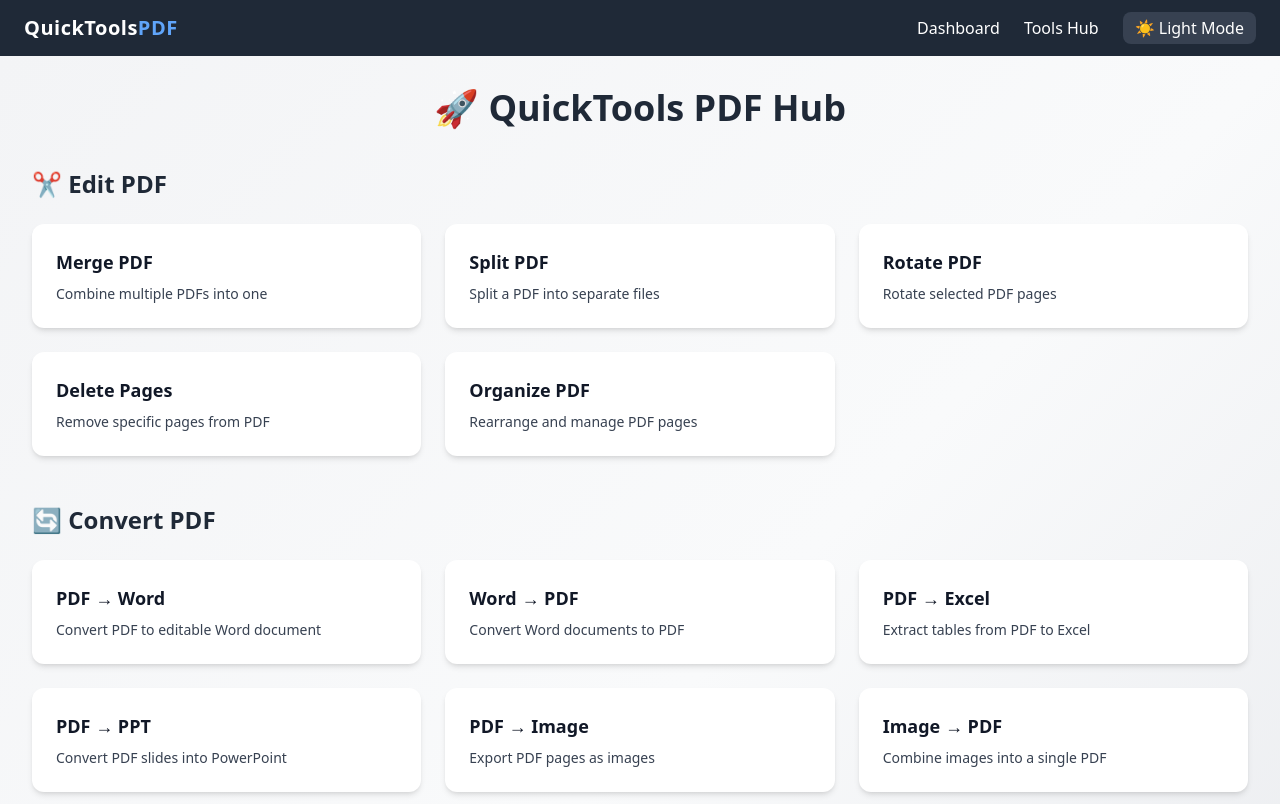
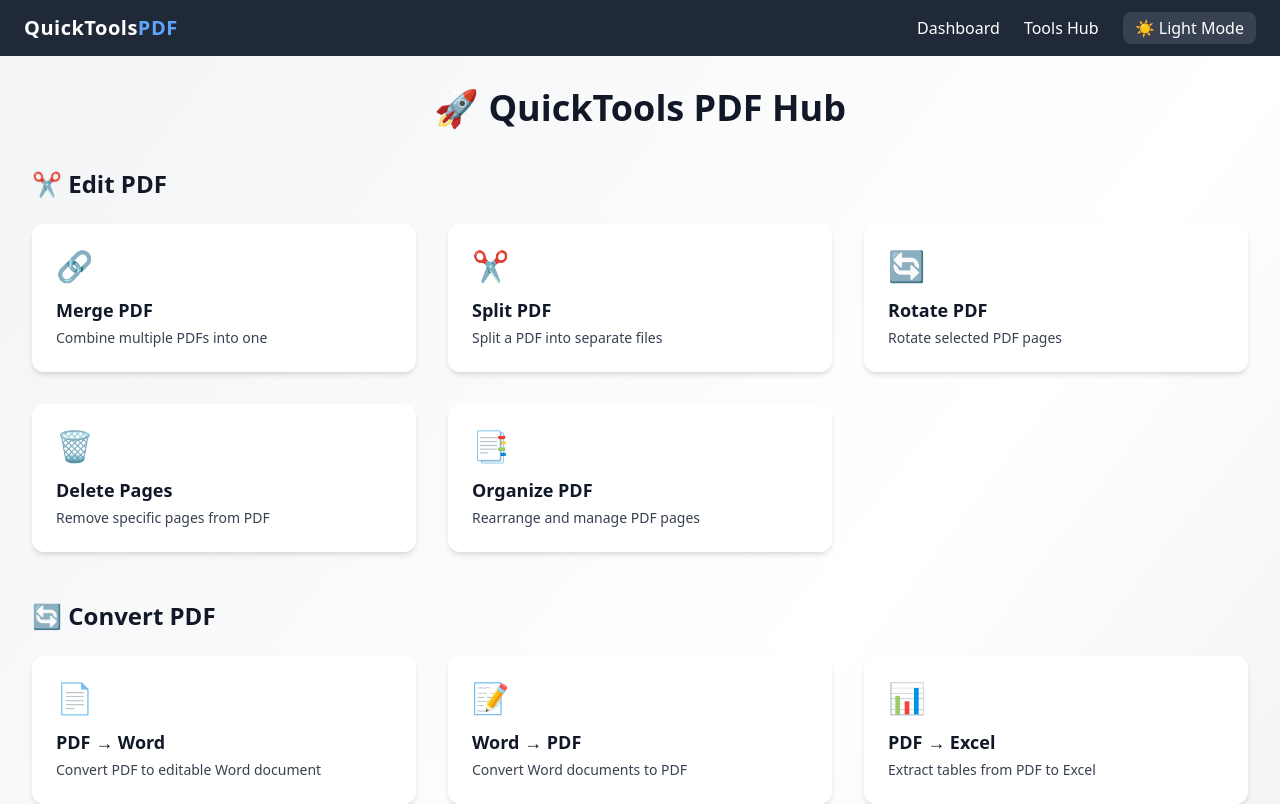
Before and after one commit to atanhafiz/quicktools-pdf, a React (Vite) app: page /tools in a window 1280 px wide. Shown: the top 804 px of the page. Built offline with nearby package versions, Linux system fonts and the light colour scheme.

Commit message:
Semua kategori (Edit, Convert, Secure, Smart AI) → seragam dengan emoji icon, hover effect 3D, gradient background.

```diff
--- a/src/ToolsHub.jsx
+++ b/src/ToolsHub.jsx
@@ -6,63 +6,64 @@ export default function ToolsHub() {
     {
       title: "✂️ Edit PDF",
       tools: [
-        { name: "Merge PDF", path: "/merge", desc: "Combine multiple PDFs into one" },
-        { name: "Split PDF", path: "/split", desc: "Split a PDF into separate files" },
-        { name: "Rotate PDF", path: "/rotate", desc: "Rotate selected PDF pages" },
-        { name: "Delete Pages", path: "/delete", desc: "Remove specific pages from PDF" },
-        { name: "Organize PDF", path: "/organize", desc: "Rearrange and manage PDF pages" },
+        { icon: "🔗", name: "Merge PDF", path: "/merge", desc: "Combine multiple PDFs into one" },
+        { icon: "✂️", name: "Split PDF", path: "/split", desc: "Split a PDF into separate files" },
+        { icon: "🔄", name: "Rotate PDF", path: "/rotate", desc: "Rotate selected PDF pages" },
+        { icon: "🗑️", name: "Delete Pages", path: "/delete", desc: "Remove specific pages from PDF" },
+        { icon: "📑", name: "Organize PDF", path: "/organize", desc: "Rearrange and manage PDF pages" },
       ],
     },
     {
       title: "🔄 Convert PDF",
       tools: [
-        { name: "PDF → Word", path: "/pdf-to-word", desc: "Convert PDF to editable Word document" },
-        { name: "Word → PDF", path: "/word-to-pdf", desc: "Convert Word documents to PDF" },
-        { name: "PDF → Excel", path: "/pdf-to-excel", desc: "Extract tables from PDF to Excel" },
-        { name: "PDF → PPT", path: "/pdf-to-ppt", desc: "Convert PDF slides into PowerPoint" },
-        { name: "PDF → Image", path: "/pdf-to-image", desc: "Export PDF pages as images" },
-        { name: "Image → PDF", path: "/image-to-pdf", desc: "Combine images into a single PDF" },
+        { icon: "📄", name: "PDF → Word", path: "/pdf-to-word", desc: "Convert PDF to editable Word document" },
+        { icon: "📝", name: "Word → PDF", path: "/word-to-pdf", desc: "Convert Word documents to PDF" },
+        { icon: "📊", name: "PDF → Excel", path: "/pdf-to-excel", desc: "Extract tables from PDF to Excel" },
+        { icon: "📑", name: "PDF → PPT", path: "/pdf-to-ppt", desc: "Convert PDF slides into PowerPoint" },
+        { icon: "🖼️", name: "PDF → Image", path: "/pdf-to-image", desc: "Export PDF pages as images" },
+        { icon: "📷", name: "Image → PDF", path: "/image-to-pdf", desc: "Combine images into a single PDF" },
       ],
     },
     {
       title: "🔐 Secure PDF",
       tools: [
-        { name: "Protect PDF", path: "/protect", desc: "Add password protection to PDF" },
-        { name: "Unlock PDF", path: "/unlock", desc: "Remove password protection" },
-        { name: "Sign PDF", path: "/sign", desc: "Add digital signature to your PDF" },
-        { name: "Watermark PDF", path: "/watermark", desc: "Insert watermark into PDF pages" },
-        { name: "eSign Flow", path: "/esign", desc: "Full e-signature workflow" },
+        { icon: "🔒", name: "Protect PDF", path: "/protect", desc: "Add password protection to PDF" },
+        { icon: "🔓", name: "Unlock PDF", path: "/unlock", desc: "Remove password protection" },
+        { icon: "✍️", name: "Sign PDF", path: "/sign", desc: "Add digital signatures to your PDF" },
+        { icon: "💧", name: "Watermark PDF", path: "/watermark", desc: "Insert watermark into PDF pages" },
+        { icon: "🖊️", name: "eSign Flow", path: "/esign", desc: "Full e-signature workflow" },
       ],
     },
     {
       title: "🤖 Smart AI",
       tools: [
-        { name: "OCR PDF", path: "/ocr", desc: "Recognize text from scanned PDFs" },
-        { name: "AI Summary", path: "/ai-summary", desc: "Generate automatic summaries" },
-        { name: "Form Filler", path: "/form-filler", desc: "Fill in PDF forms with AI" },
+        { icon: "👁️", name: "OCR PDF", path: "/ocr", desc: "Recognize text from scanned PDFs" },
+        { icon: "🤖", name: "AI Summary", path: "/ai-summary", desc: "Generate automatic summaries" },
+        { icon: "📝", name: "Form Filler", path: "/form-filler", desc: "Fill in PDF forms with AI" },
       ],
     },
   ];
 
   return (
-    <div className="min-h-screen bg-gradient-to-br from-gray-100 via-gray-50 to-gray-200 dark:from-gray-950 dark:via-gray-900 dark:to-gray-950 p-8">
-      <h1 className="text-4xl font-extrabold mb-10 text-center text-gray-800 dark:text-gray-100">
+    <div className="min-h-screen bg-gradient-to-br from-gray-100 via-white to-gray-200 dark:from-gray-950 dark:via-gray-900 dark:to-gray-950 p-8">
+      <h1 className="text-4xl font-extrabold mb-10 text-center text-gray-900 dark:text-gray-100">
         🚀 QuickTools PDF Hub
       </h1>
 
       {categories.map((cat, i) => (
         <div key={i} className="mb-12">
-          <h2 className="text-2xl font-semibold mb-6 text-gray-800 dark:text-gray-100">
+          <h2 className="text-2xl font-semibold mb-6 text-gray-900 dark:text-gray-100">
             {cat.title}
           </h2>
-          <div className="grid grid-cols-1 sm:grid-cols-2 lg:grid-cols-3 gap-6">
+          <div className="grid grid-cols-1 sm:grid-cols-2 lg:grid-cols-3 gap-8">
             {cat.tools.map((tool, j) => (
               <Link
                 key={j}
                 to={tool.path}
-                className="block bg-white dark:bg-gray-800 rounded-xl shadow-md hover:shadow-xl transform hover:-translate-y-1 transition-all duration-300 p-6"
+                className="block bg-white dark:bg-gray-800 rounded-xl shadow-md hover:shadow-2xl transform hover:-translate-y-1 transition-all duration-300 p-6"
               >
-                <h3 className="text-lg font-semibold mb-2 text-gray-900 dark:text-gray-100">
+                <div className="text-3xl mb-3">{tool.icon}</div>
+                <h3 className="text-lg font-semibold mb-1 text-gray-900 dark:text-gray-100">
                   {tool.name}
                 </h3>
                 <p className="text-gray-700 dark:text-gray-300 text-sm">{tool.desc}</p>
--- a/src/pages/DashboardConvert.jsx
+++ b/src/pages/DashboardConvert.jsx
@@ -3,26 +3,27 @@ import { Link } from "react-router-dom";
 
 export default function DashboardConvert() {
   const tools = [
-    { name: "PDF → Word", path: "/pdf-to-word", desc: "Convert PDF to Word document", icon: "📄" },
-    { name: "Word → PDF", path: "/word-to-pdf", desc: "Convert Word documents to PDF", icon: "📝" },
-    { name: "PDF → Excel", path: "/pdf-to-excel", desc: "Extract tables to Excel", icon: "📊" },
-    { name: "PDF → PPT", path: "/pdf-to-ppt", desc: "Convert PDF slides to PowerPoint", icon: "📑" },
-    { name: "PDF → Image", path: "/pdf-to-image", desc: "Export PDF pages as images", icon: "🖼️" },
-    { name: "Image → PDF", path: "/image-to-pdf", desc: "Combine images into one PDF", icon: "📷" },
+    { icon: "📄", name: "PDF → Word", path: "/pdf-to-word", desc: "Convert PDF to Word document" },
+    { icon: "📝", name: "Word → PDF", path: "/word-to-pdf", desc: "Convert Word documents to PDF" },
+    { icon: "📊", name: "PDF → Excel", path: "/pdf-to-excel", desc: "Extract tables to Excel" },
+    { icon: "📑", name: "PDF → PPT", path: "/pdf-to-ppt", desc: "Convert PDF slides to PowerPoint" },
+    { icon: "🖼️", name: "PDF → Image", path: "/pdf-to-image", desc: "Export PDF pages as images" },
+    { icon: "📷", name: "Image → PDF", path: "/image-to-pdf", desc: "Combine images into one PDF" },
   ];
 
   return (
-    <div className="min-h-screen bg-gradient-to-br from-gray-100 via-gray-50 to-gray-200 dark:from-gray-950 dark:via-gray-900 dark:to-gray-950 p-8">
-      <h1 className="text-3xl font-bold mb-8 text-gray-800 dark:text-gray-100">🔄 Convert PDF Tools</h1>
-      <div className="grid grid-cols-1 sm:grid-cols-2 lg:grid-cols-3 gap-6">
+    <div className="min-h-screen bg-gradient-to-br from-gray-100 via-white to-gray-200 dark:from-gray-950 dark:via-gray-900 dark:to-gray-950 p-8">
+      <h1 className="text-3xl font-bold mb-8 text-gray-900 dark:text-gray-100">🔄 Convert PDF Tools</h1>
+      <div className="grid grid-cols-1 sm:grid-cols-2 lg:grid-cols-3 gap-8">
         {tools.map((tool, i) => (
           <Link
             key={i}
             to={tool.path}
-            className="block bg-white dark:bg-gray-800 rounded-xl shadow-md hover:shadow-xl transform hover:-translate-y-1 transition-all p-6"
+            className="block bg-white dark:bg-gray-800 rounded-xl shadow-md hover:shadow-2xl transform hover:-translate-y-1 transition-all p-6"
           >
-            <h2 className="text-lg font-semibold mb-2 text-gray-900 dark:text-gray-100">
-              {tool.icon} {tool.name}
+            <div className="text-3xl mb-3">{tool.icon}</div>
+            <h2 className="text-lg font-semibold mb-1 text-gray-900 dark:text-gray-100">
+              {tool.name}
             </h2>
             <p className="text-gray-700 dark:text-gray-300 text-sm">{tool.desc}</p>
           </Link>
--- a/src/pages/DashboardEdit.jsx
+++ b/src/pages/DashboardEdit.jsx
@@ -3,25 +3,26 @@ import { Link } from "react-router-dom";
 
 export default function DashboardEdit() {
   const tools = [
-    { name: "Merge PDF", path: "/merge", desc: "Combine multiple PDFs into one file", icon: "🔗" },
-    { name: "Split PDF", path: "/split", desc: "Split PDF into smaller files", icon: "✂️" },
-    { name: "Rotate PDF", path: "/rotate", desc: "Rotate selected pages", icon: "🔄" },
-    { name: "Delete Pages", path: "/delete", desc: "Remove unwanted pages", icon: "🗑️" },
-    { name: "Organize PDF", path: "/organize", desc: "Rearrange and manage PDF pages", icon: "📑" },
+    { icon: "🔗", name: "Merge PDF", path: "/merge", desc: "Combine multiple PDFs into one file" },
+    { icon: "✂️", name: "Split PDF", path: "/split", desc: "Split PDF into smaller files" },
+    { icon: "🔄", name: "Rotate PDF", path: "/rotate", desc: "Rotate selected pages" },
+    { icon: "🗑️", name: "Delete Pages", path: "/delete", desc: "Remove unwanted pages" },
+    { icon: "📑", name: "Organize PDF", path: "/organize", desc: "Rearrange and manage PDF pages" },
   ];
 
   return (
-    <div className="min-h-screen bg-gradient-to-br from-gray-100 via-gray-50 to-gray-200 dark:from-gray-950 dark:via-gray-900 dark:to-gray-950 p-8">
-      <h1 className="text-3xl font-bold mb-8 text-gray-800 dark:text-gray-100">✂️ Edit PDF Tools</h1>
-      <div className="grid grid-cols-1 sm:grid-cols-2 lg:grid-cols-3 gap-6">
+    <div className="min-h-screen bg-gradient-to-br from-gray-100 via-white to-gray-200 dark:from-gray-950 dark:via-gray-900 dark:to-gray-950 p-8">
+      <h1 className="text-3xl font-bold mb-8 text-gray-900 dark:text-gray-100">✂️ Edit PDF Tools</h1>
+      <div className="grid grid-cols-1 sm:grid-cols-2 lg:grid-cols-3 gap-8">
         {tools.map((tool, i) => (
           <Link
             key={i}
             to={tool.path}
-            className="block bg-white dark:bg-gray-800 rounded-xl shadow-md hover:shadow-xl transform hover:-translate-y-1 transition-all p-6"
+            className="block bg-white dark:bg-gray-800 rounded-xl shadow-md hover:shadow-2xl transform hover:-translate-y-1 transition-all p-6"
           >
-            <h2 className="text-lg font-semibold mb-2 text-gray-900 dark:text-gray-100">
-              {tool.icon} {tool.name}
+            <div className="text-3xl mb-3">{tool.icon}</div>
+            <h2 className="text-lg font-semibold mb-1 text-gray-900 dark:text-gray-100">
+              {tool.name}
             </h2>
             <p className="text-gray-700 dark:text-gray-300 text-sm">{tool.desc}</p>
           </Link>
--- a/src/pages/DashboardSecure.jsx
+++ b/src/pages/DashboardSecure.jsx
@@ -3,25 +3,26 @@ import { Link } from "react-router-dom";
 
 export default function DashboardSecure() {
   const tools = [
-    { name: "Protect PDF", path: "/protect", desc: "Add password protection", icon: "🔒" },
-    { name: "Unlock PDF", path: "/unlock", desc: "Remove password protection", icon: "🔓" },
-    { name: "Sign PDF", path: "/sign", desc: "Add digital signatures", icon: "✍️" },
-    { name: "Watermark PDF", path: "/watermark", desc: "Insert watermark", icon: "💧" },
-    { name: "eSign Flow", path: "/esign", desc: "Full e-signature workflow", icon: "🖊️" },
+    { icon: "🔒", name: "Protect PDF", path: "/protect", desc: "Add password protection to PDF" },
+    { icon: "🔓", name: "Unlock PDF", path: "/unlock", desc: "Remove password protection" },
+    { icon: "✍️", name: "Sign PDF", path: "/sign", desc: "Add digital signatures" },
+    { icon: "💧", name: "Watermark PDF", path: "/watermark", desc: "Insert watermark" },
+    { icon: "🖊️", name: "eSign Flow", path: "/esign", desc: "Full e-signature workflow" },
   ];
 
   return (
-    <div className="min-h-screen bg-gradient-to-br from-gray-100 via-gray-50 to-gray-200 dark:from-gray-950 dark:via-gray-900 dark:to-gray-950 p-8">
-      <h1 className="text-3xl font-bold mb-8 text-gray-800 dark:text-gray-100">🔐 Secure PDF Tools</h1>
-      <div className="grid grid-cols-1 sm:grid-cols-2 lg:grid-cols-3 gap-6">
+    <div className="min-h-screen bg-gradient-to-br from-gray-100 via-white to-gray-200 dark:from-gray-950 dark:via-gray-900 dark:to-gray-950 p-8">
+      <h1 className="text-3xl font-bold mb-8 text-gray-900 dark:text-gray-100">🔐 Secure PDF Tools</h1>
+      <div className="grid grid-cols-1 sm:grid-cols-2 lg:grid-cols-3 gap-8">
         {tools.map((tool, i) => (
           <Link
             key={i}
             to={tool.path}
-            className="block bg-white dark:bg-gray-800 rounded-xl shadow-md hover:shadow-xl transform hover:-translate-y-1 transition-all p-6"
+            className="block bg-white dark:bg-gray-800 rounded-xl shadow-md hover:shadow-2xl transform hover:-translate-y-1 transition-all p-6"
           >
-            <h2 className="text-lg font-semibold mb-2 text-gray-900 dark:text-gray-100">
-              {tool.icon} {tool.name}
+            <div className="text-3xl mb-3">{tool.icon}</div>
+            <h2 className="text-lg font-semibold mb-1 text-gray-900 dark:text-gray-100">
+              {tool.name}
             </h2>
             <p className="text-gray-700 dark:text-gray-300 text-sm">{tool.desc}</p>
           </Link>
--- a/src/pages/DashboardSmartAI.jsx
+++ b/src/pages/DashboardSmartAI.jsx
@@ -3,23 +3,24 @@ import { Link } from "react-router-dom";
 
 export default function DashboardSmartAI() {
   const tools = [
-    { name: "OCR PDF", path: "/ocr", desc: "Recognize text from scanned PDFs", icon: "👁️" },
-    { name: "AI Summary", path: "/ai-summary", desc: "Generate automatic summaries", icon: "🤖" },
-    { name: "Form Filler", path: "/form-filler", desc: "Fill PDF forms with AI", icon: "📝" },
+    { icon: "👁️", name: "OCR PDF", path: "/ocr", desc: "Recognize text from scanned PDFs" },
+    { icon: "🤖", name: "AI Summary", path: "/ai-summary", desc: "Generate automatic summaries" },
+    { icon: "📝", name: "Form Filler", path: "/form-filler", desc: "Fill PDF forms with AI" },
   ];
 
   return (
-    <div className="min-h-screen bg-gradient-to-br from-gray-100 via-gray-50 to-gray-200 dark:from-gray-950 dark:via-gray-900 dark:to-gray-950 p-8">
-      <h1 className="text-3xl font-bold mb-8 text-gray-800 dark:text-gray-100">🤖 Smart AI Tools</h1>
-      <div className="grid grid-cols-1 sm:grid-cols-2 lg:grid-cols-3 gap-6">
+    <div className="min-h-screen bg-gradient-to-br from-gray-100 via-white to-gray-200 dark:from-gray-950 dark:via-gray-900 dark:to-gray-950 p-8">
+      <h1 className="text-3xl font-bold mb-8 text-gray-900 dark:text-gray-100">🤖 Smart AI Tools</h1>
+      <div className="grid grid-cols-1 sm:grid-cols-2 lg:grid-cols-3 gap-8">
         {tools.map((tool, i) => (
           <Link
             key={i}
             to={tool.path}
-            className="block bg-white dark:bg-gray-800 rounded-xl shadow-md hover:shadow-xl transform hover:-translate-y-1 transition-all p-6"
+            className="block bg-white dark:bg-gray-800 rounded-xl shadow-md hover:shadow-2xl transform hover:-translate-y-1 transition-all p-6"
           >
-            <h2 className="text-lg font-semibold mb-2 text-gray-900 dark:text-gray-100">
-              {tool.icon} {tool.name}
+            <div className="text-3xl mb-3">{tool.icon}</div>
+            <h2 className="text-lg font-semibold mb-1 text-gray-900 dark:text-gray-100">
+              {tool.name}
             </h2>
             <p className="text-gray-700 dark:text-gray-300 text-sm">{tool.desc}</p>
           </Link>
```
Also changed, not shown: 10 other files (tests, documents, lock files or other folders).
